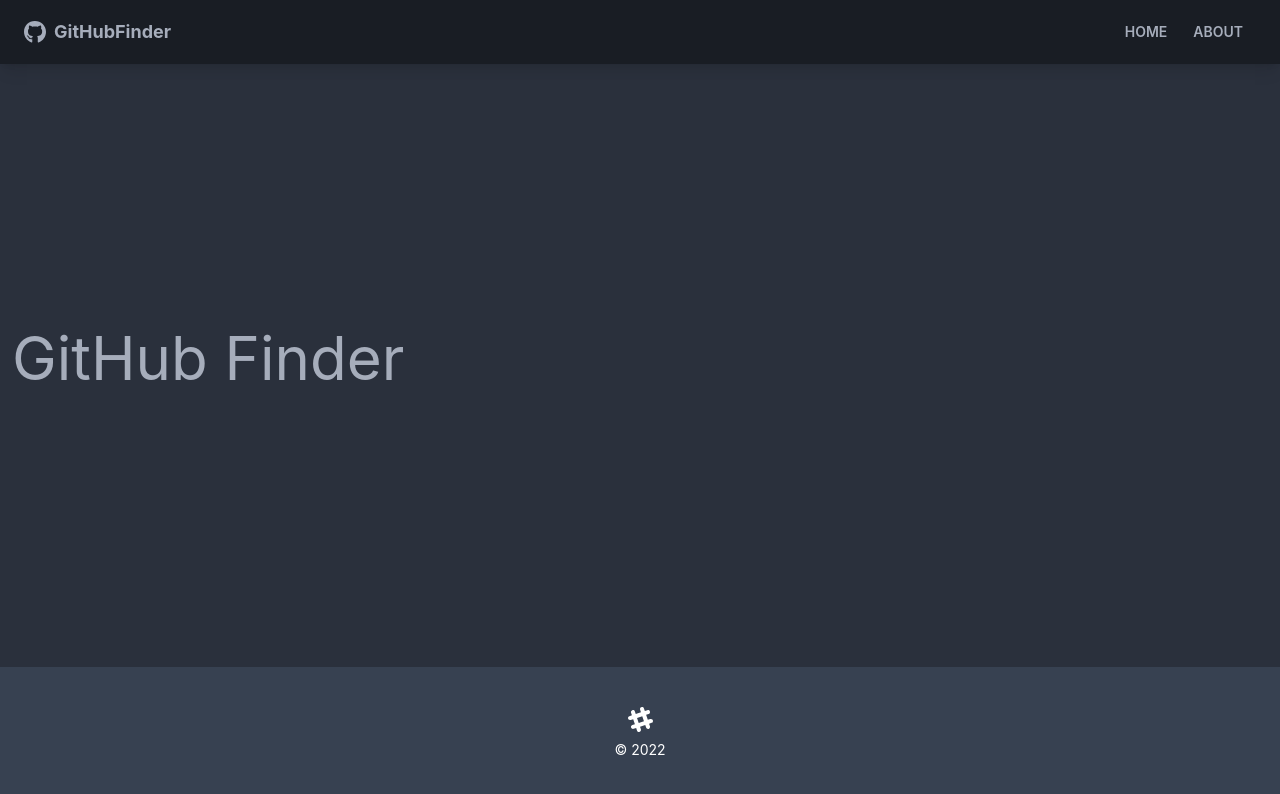
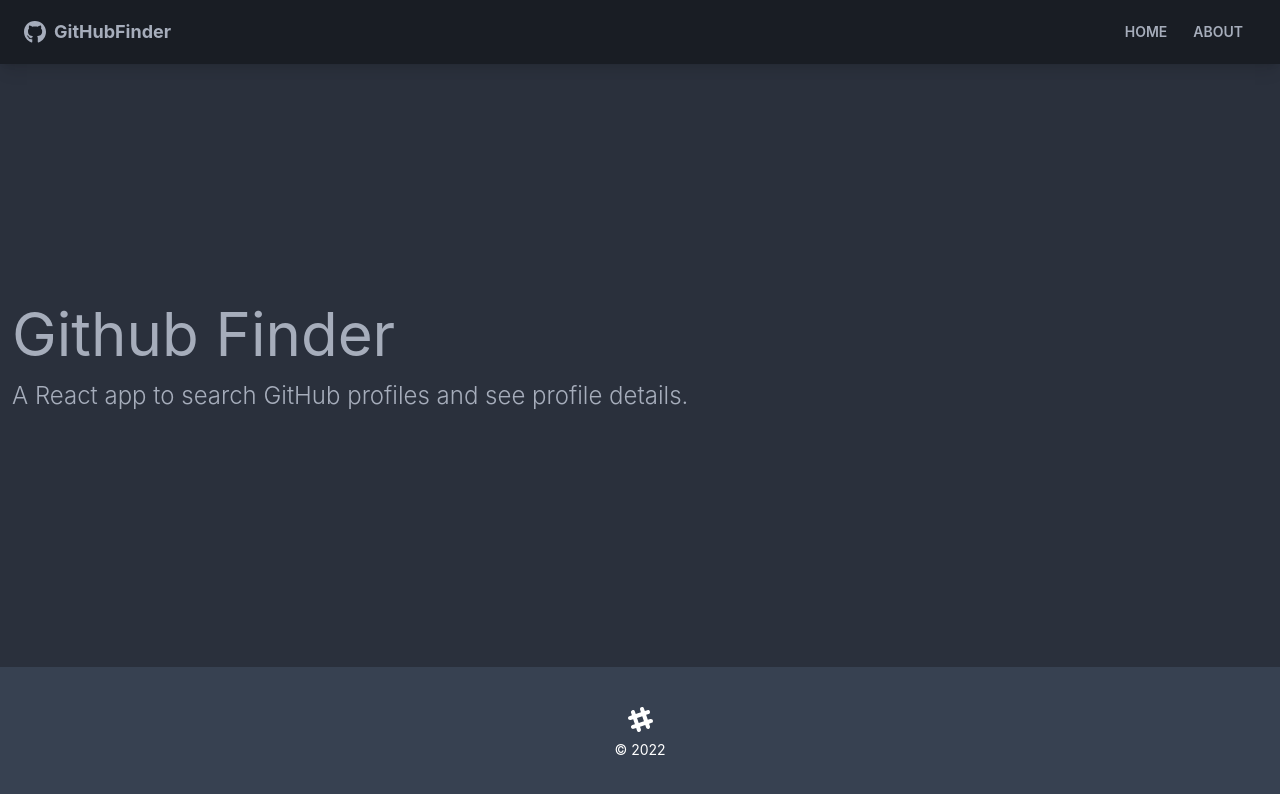
Before and after one commit to i-doshechnikow/github-finder, a React (Create React App) app: page /about in a window 1280 px wide. Shown: the top 794 px of the page. Built offline with nearby package versions, Linux system fonts and the light colour scheme.

Commit message:
add about

```diff
--- a/src/pages/About.jsx
+++ b/src/pages/About.jsx
@@ -1,8 +1,11 @@
 function About() {
     return (
-        <div>
-            <h1 className="text-6xl mb-4">GitHub Finder</h1>
-        </div>
+        <>
+            <h1 className='text-6xl mb-4'>Github Finder</h1>
+            <p className='mb-4 text-2xl font-light'>
+                A React app to search GitHub profiles and see profile details.
+            </p>
+        </>
     )
 }
 
```
